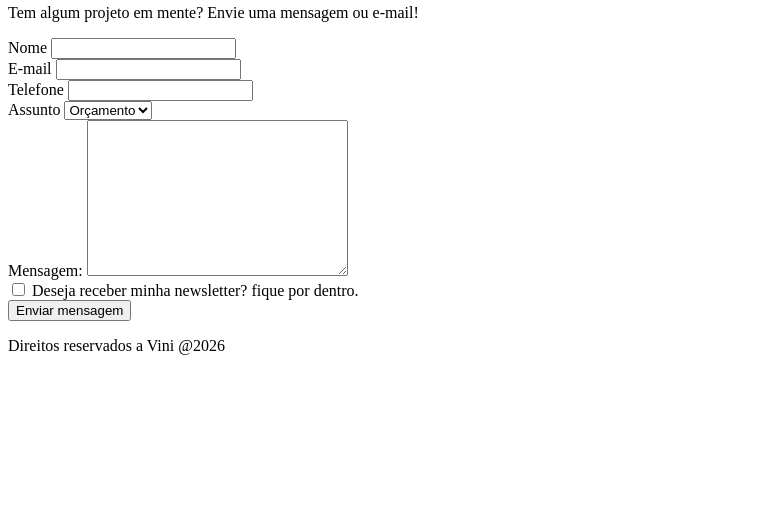
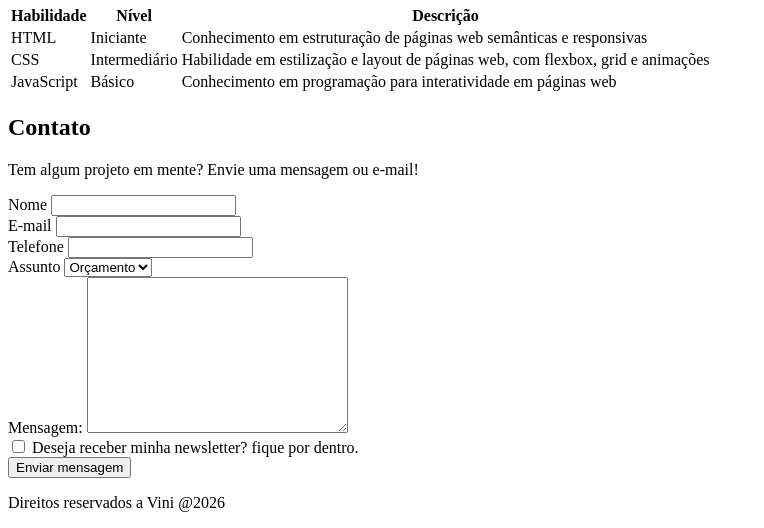
Before and after one commit to vini0926/My-first-repository, a plain HTML site: page index.html in a window 1280 px wide. Shown: the part 658-1186 px from the top of the page, without its empty margins (0-764 px from the left). Before the commit the page ends 1029 px from the top, so only its background shows below. Drawn offline with Linux system fonts and the light colour scheme.

Commit message:
commit da tabela

```diff
--- a/index.html
+++ b/index.html
@@ -53,6 +53,37 @@
 
     </section>
 
+    <section id="habilidades">
+        <h2>Habilidades</h2>
+
+        <table>
+            <thead>
+                <tr>
+                    <th>Habilidade</th>
+                    <th>Nível</th>
+                    <th>Descrição</th>
+                </tr>
+            </thead>
+            <tbody>
+                <tr>
+                    <td>HTML</td>
+                    <td>Iniciante</td>
+                    <td>Conhecimento em estruturação de páginas web semânticas e responsivas</td>
+                </tr>
+                <tr>
+                    <td>CSS</td>
+                    <td>Intermediário</td>
+                    <td>Habilidade em estilização e layout de páginas web, com flexbox, grid e animações</td>
+                </tr>
+                <tr>
+                    <td>JavaScript</td>
+                    <td>Básico</td>
+                    <td>Conhecimento em programação para interatividade em páginas web</td>
+                </tr>
+            </tbody>
+        </table>
+    </section>
+
     <footer>
         <section id="contato">
 
```
